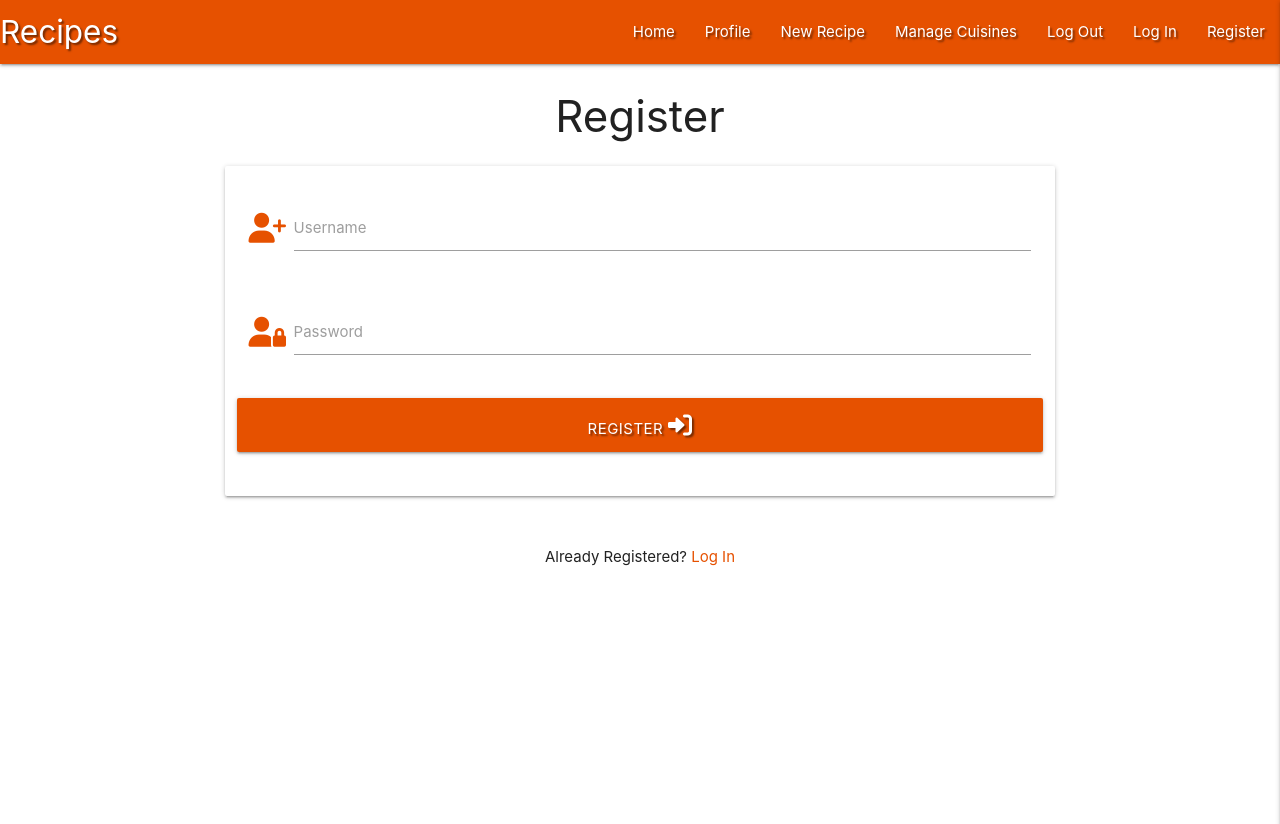
After one commit to ayhanuzumcu/milestone-project-3, a Flask app: page /register in a window 1280 px wide. The commit adds this page. Shown: the top 824 px of the page. Run offline with Flask 2, Linux system fonts and the light colour scheme; some libraries are stand-ins or nearby versions.

Commit message:
create register page

```diff
--- a/recipes/routes.py
+++ b/recipes/routes.py
@@ -4,6 +4,7 @@ from flask import (
     redirect, request, session, url_for)
 from flask_pymongo import PyMongo
 from bson.objectid import ObjectId
+from werkzeug.security import generate_password_hash, check_password_hash
 from recipes import app, db, mongo, mydb
 from recipes.models import Cuisine, Users
 
@@ -13,3 +14,29 @@ from recipes.models import Cuisine, Users
 def get_recipes():
     recipes = list(mydb.recipes.find())
     return render_template("recipes.html", recipes=recipes)
+
+
+@app.route("/register", methods=["GET", "POST"])
+def register():
+    if request.method == "POST":
+        # check if username already registered in db
+        existing_user = Users.query.filter(
+            Users.user_name == request.form.get("username").lower()).all()
+
+        if existing_user:
+            flash("Username already exists")
+            return redirect(url_for("register"))
+
+        user =User(
+            user_name=request.form.get("username").lower(),
+            password=generate_password_hash(request.form.get("password"))
+        )
+
+        db.session.add(user)
+        db.session.commit()
+
+        session["user"] = request.form.get("username").lower()
+        flash("Registration successful")
+        return redirect(url_for("profile", username=session["user"]))
+
+    return render_template("register.html")
--- /dev/null
+++ b/recipes/static/css/style.css
@@ -0,0 +1,3 @@
+.text-shadow {
+    text-shadow: 2px 2px 2px rgba(0, 0, 0, 0.5);
+}
--- a/recipes/static/js/script.js
+++ b/recipes/static/js/script.js
@@ -1,3 +1,3 @@
 $(document).ready(function(){
-    $(".sidenav").sidenav();
+    $(".sidenav").sidenav({edge: "right"});
   });
--- a/recipes/templates/base.html
+++ b/recipes/templates/base.html
@@ -17,18 +17,32 @@
 <body>
 
     <header>
-        <nav class="orange darken-4">
+        <!-- top navbar -->
+        <nav class="nav-extended orange darken-4 text-shadow">
             <div class="nav-wrapper">
                 <a href="{{ url_for('get_recipes') }}" class="brand-logo">Recipes</a>
-                <a href="#" data-target="mobile-demo" class="sidenav-trigger"><i class="fa-solid fa-bars"></i></a>
+                <a href="#" data-target="mobile-demo" class="sidenav-trigger right"><i class="fa-solid fa-bars"></i></a>
                 <ul class="right hide-on-med-and-down">
                     <li><a href="{{ url_for('get_recipes') }}">Home</a></li>
+                    <li><a href="#">Profile</a></li>
+                    <li><a href="#">New Recipe</a></li>
+                    <li><a href="#">Manage Cuisines</a></li>
+                    <li><a href="#">Log Out</a></li>
+                    <li><a href="#">Log In</a></li>
+                    <li><a href="{{ url_for('register') }}">Register</a></li>
                 </ul>
             </div>
         </nav>
-
+        <!-- mobile sidenav -->
         <ul class="sidenav" id="mobile-demo">
+            <li><h4 class="center-align orange-text text-darken-4">Recipes</h4></li>
             <li><a href="{{ url_for('get_recipes') }}">Home</a></li>
+            <li><a href="#">Profile</a></li>
+            <li><a href="#">New Recipe</a></li>
+            <li><a href="#">Manage Cuisines</a></li>
+            <li><a href="#">Log Out</a></li>
+            <li><a href="#">Log In</a></li>
+            <li><a href="{{ url_for('register') }}">Register</a></li>
         </ul>
     </header>
 
--- /dev/null
+++ b/recipes/templates/register.html
@@ -0,0 +1,46 @@
+{% extends "base.html" %}
+{% block content %}
+
+<h3 class="center-align">Register</h3>
+
+<div class="row">
+    <form class="col s12 m8 offset-m2" method="POST" action="{{ url_for('register') }}">
+        <div class="card-panel">
+            <!-- username -->
+            <div class="row">
+                <div class="input-field col s12">
+                    <i class="fas fa-user-plus prefix orange-text text-darken-4"></i>
+                    <input id="username" name="username" type="text" minlength="5"
+                        maxlength="15" pattern="^[a-zA-Z0-9]{5,15}$" class="validate" required>
+                    <label for="username">Username</label>
+                </div>
+            </div>
+            <!-- passowrd -->
+            <div class="row">
+                <div class="input-field col s12">
+                    <i class="fas fa-user-lock prefix orange-text text-darken-4"></i>
+                    <input id="password" name="password" type="password" minlength="5"
+                        maxlength="15" pattern="^[a-zA-Z0-9]{5,15}$" class="validate" required>
+                    <label for="password">Password</label>
+                </div>
+            </div>
+            <!-- register -->
+            <div class="row">
+                <button type="submit" class="col s12 btn-large orange darken-4 text-shadow">
+                    Register <i class="fas fa-sign-in-alt"></i>
+                </button>
+            </div>
+        </div>
+    </form>
+</div>
+
+<div class="row">
+    <div class="col s12">
+        <p class="center-align">
+            Already Registered?
+            <a href="#" class="orange-text text-darken-4">Log In</a>
+        </p>
+    </div>
+</div>
+
+{% endblock %}
```
